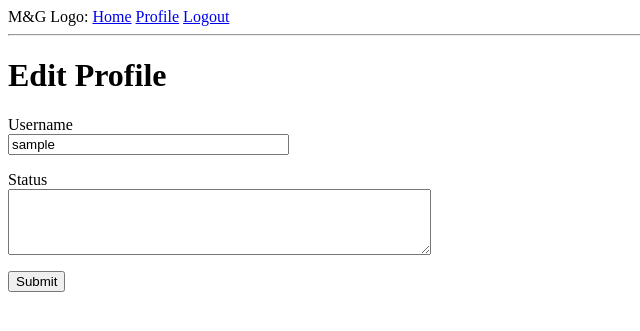
After one commit to chasenaquin/Mettle-and-Grit, a Flask app: page /edit_profile in a window 1280 px wide. The commit adds this page. Shown: the top 331 px of the page, without its empty margins (0-640 px from the left). Run offline with Flask 2, Linux system fonts and the light colour scheme; the visitor is signed in with stand-in values (Sample User, id 1); data comes from the database, SQL or seed files in the repository.

Commit message:
lost 9 days of code. :(

```diff
--- a/mettle_and_grit_app_package/forms.py
+++ b/mettle_and_grit_app_package/forms.py
@@ -1,6 +1,6 @@
 from flask_wtf import FlaskForm
-from wtforms import StringField, PasswordField, BooleanField, SubmitField
-from wtforms.validators import DataRequired, Email, EqualTo, ValidationError
+from wtforms import StringField, PasswordField, BooleanField, SubmitField, TextAreaField
+from wtforms.validators import DataRequired, Email, EqualTo, ValidationError, Length
 from mettle_and_grit_app_package.models import User
 
 class LoginForm(FlaskForm):
@@ -31,3 +31,8 @@ class RegistrationForm(FlaskForm):
         email=User.query.filter_by(email=email.data).first()
         if email is not None:
             raise ValidationError('Email is already registered. Please enter a different email address')
+
+class EditProfileForm(FlaskForm):
+    username = StringField('Username', validators=[DataRequired()])
+    status = TextAreaField('Status', validators=[Length(min=0, max=300)])
+    submit = SubmitField('Submit')
--- a/mettle_and_grit_app_package/models.py
+++ b/mettle_and_grit_app_package/models.py
@@ -28,7 +28,8 @@ class User(UserMixin, mg_db_object.Model):
     email = mg_db_object.Column(mg_db_object.String(120), index=True, unique=True)
     #Security best practices to NOT store plain text passwords.
     password_hash = mg_db_object.Column(mg_db_object.String(128))
-
+    status = mg_db_object.Column(mg_db_object.String(300))
+    last_seen = mg_db_object.Column(mg_db_object.DateTime, default=datetime.utcnow)
     # NOTICE: There is an incosistenct that in some cases such as db.relationship()
     # call, the model is referenced by the model class, but in the db.ForeignKey()
     # declaration, a model is given by its database table name.
@@ -56,8 +57,8 @@ class User(UserMixin, mg_db_object.Model):
         return check_password_hash(self.password_hash, password)
 
     def avatar(self, size):
-        digest = md5(self.email.lowe().encode('utf')).hexdigest()
-        retuen 'https://www.gravatar.com/avatar/{}?d=identicon&s={}'.format(digest, size)
+        digest = md5(self.email.lower().encode('utf')).hexdigest()
+        return 'https://www.gravatar.com/avatar/{}?d=identicon&s={}'.format(digest, size)
 
 # Flask-Login keeps track of the logged in user by storing its unique indentifier
 # in Flask's 'user session' which is a storage space assigned to each user who
--- a/mettle_and_grit_app_package/routes.py
+++ b/mettle_and_grit_app_package/routes.py
@@ -4,10 +4,17 @@
 
 from mettle_and_grit_app_package import mg_app_object, mg_db_object
 from mettle_and_grit_app_package.models import User
-from mettle_and_grit_app_package.forms import LoginForm, RegistrationForm
+from mettle_and_grit_app_package.forms import LoginForm, RegistrationForm, EditProfileForm
 from flask import render_template, flash, redirect, url_for, request
 from flask_login import login_user, logout_user, current_user, login_required
 from werkzeug.urls import url_parse
+from datetime import datetime
+
+@mg_app_object.before_request
+def before_request():
+    if current_user.is_authenticated:
+        current_user.last_seen = datetime.utcnow()
+        mg_db_object.session.commit()
 
 @mg_app_object.route('/')
 # @app.route is known as a decorator.File
@@ -95,3 +102,18 @@ def register():
 def user(username):
     user = User.query.filter_by(username=username).first_or_404()
     return render_template('user.html', user=user)
+
+@mg_app_object.route('/edit_profile', methods=['GET', 'POST'])
+@login_required
+def edit_profile():
+    form = EditProfileForm()
+    if form.validate_on_submit():
+        current_user.username = form.username.data
+        current_user.status = form.status.data
+        mg_db_object.session.commit()
+#        flash('Your changes have been saved.')
+        return redirect(url_for('user', username=current_user.username))
+    elif request.method == 'GET':
+        form.username.data = current_user.username
+        form.status.data = current_user.status
+    return render_template('edit_profile.html', title='Edit Profile',form=form)
--- /dev/null
+++ b/mettle_and_grit_app_package/templates/edit_profile.html
@@ -0,0 +1,23 @@
+{% extends "base.html" %}
+
+{% block content %}
+    <h1>Edit Profile</h1>
+    <form action="" method="post">
+        {{ form.hidden_tag() }}
+        <p>
+            {{ form.username.label }}<br>
+            {{ form.username(size=32) }}<br>
+            {% for error in form.username.errors %}
+            <span style="color: red;">[{{ error }}]</span>
+            {% endfor %}
+        </p>
+        <p>
+            {{ form.status.label }}<br>
+            {{ form.status(cols=50, rows=4) }}<br>
+            {% for error in form.status.errors %}
+            <span style="color: red;">[{{ error }}]</span>
+            {% endfor %}
+        </p>
+        <p>{{ form.submit() }}</p>
+    </form>
+{% endblock %}
```
Also changed, not shown: mettle_and_grit_app_package/templates/user.html (+15 -1 lines), requirements.txt (+19 -59 lines).
